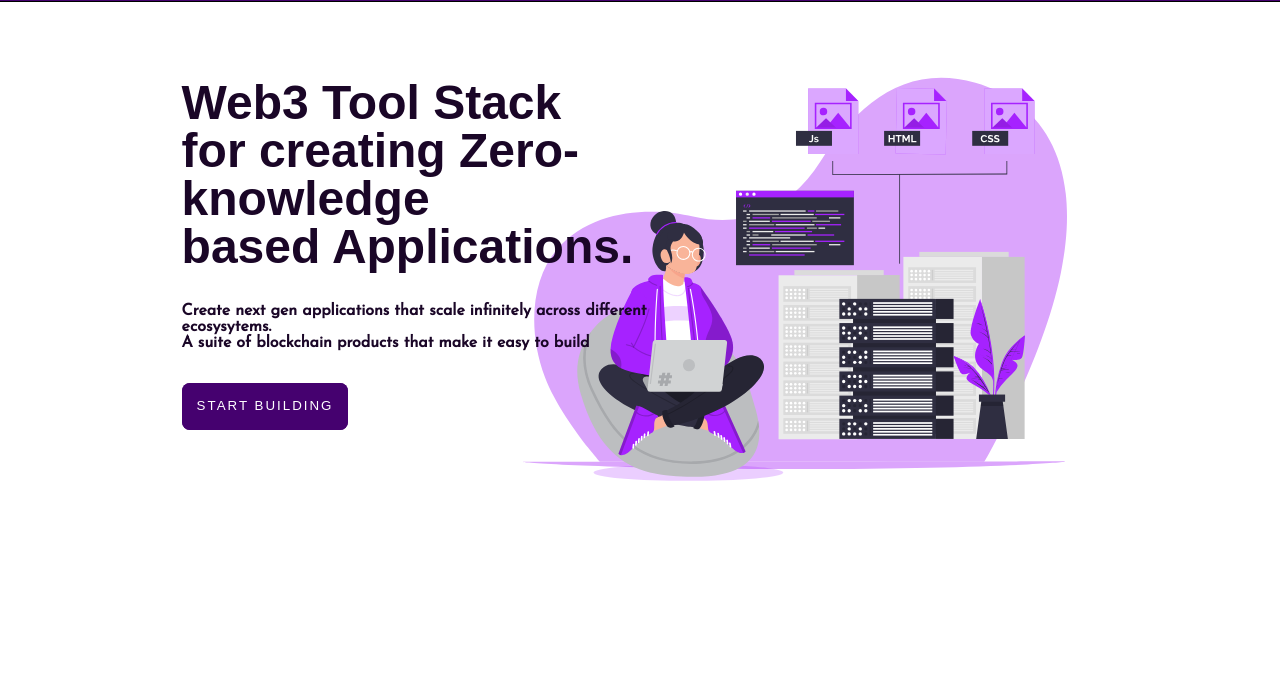
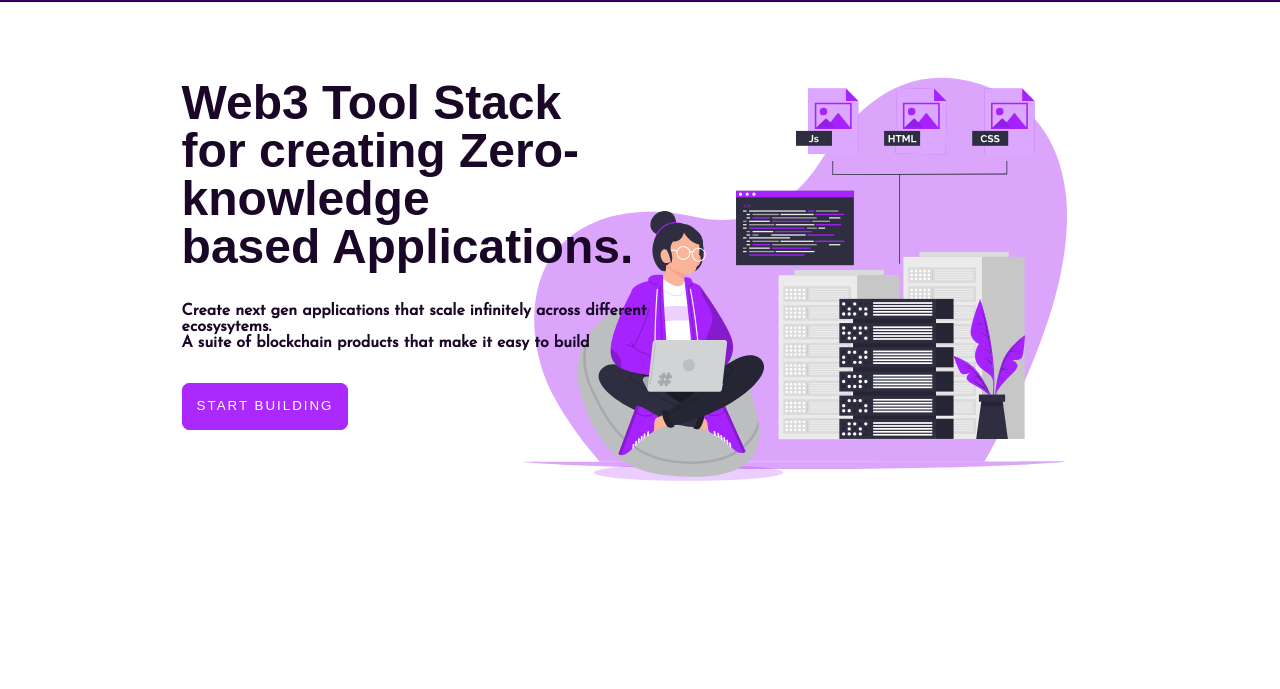
Before and after one commit to LoluBolarinwa/Pangolin, a website: page index.html in a window 1280 px wide. Shown: the part 62-751 px from the top of the page. Drawn offline with Linux system fonts and the light colour scheme; a web font is replaced by a local one.

```diff
--- a/index.css
+++ b/index.css
@@ -148,11 +148,11 @@
 line-height: 1.3;
 transition: transform 200ms,background 200ms;
 /* background: transparent; */
-background-color: #45016f;
+background-color: #ac29fe;
 
 color: #fff;
 /* color: #000000; */
-box-shadow: 0 0 0 3px #45016f inset;
+box-shadow: 0 0 0 3px #ac29fe inset;
 }
 
 button:hover{
```
